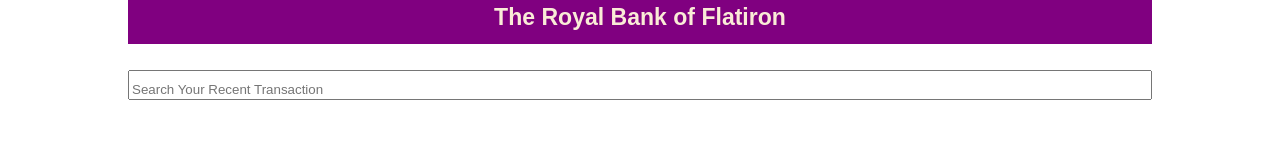
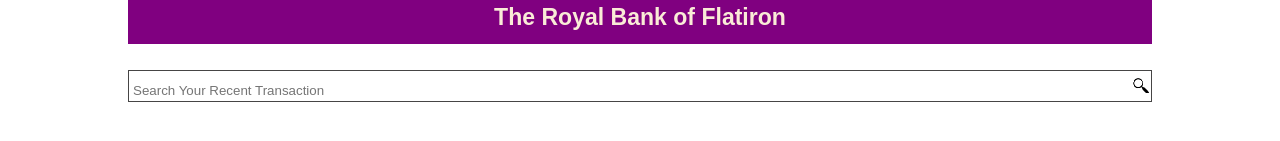
Before and after one commit to joanne-cmd/bank-of-flatiron, a React (Create React App) app: page / in a window 1280 px wide. Shown: the part 173-314 px from the top of the page. Built offline with nearby package versions, Linux system fonts and the light colour scheme.

Commit message:
add an icon

```diff
--- a/public/index.html
+++ b/public/index.html
@@ -15,6 +15,7 @@
       user's mobile device or desktop. See https://developers.google.com/web/fundamentals/web-app-manifest/
     -->
     <link rel="manifest" href="%PUBLIC_URL%/manifest.json" />
+    <link rel="stylesheet" href="https://cdnjs.cloudflare.com/ajax/libs/font-awesome/4.7.0/css/font-awesome.min.css" integrity="sha512-SfTiTlX6kk+qitfevl/7LibUOeJWlt9rbyDn92a1DqWOw9vWG2MFoays0sgObmWazO5BQPiFucnnEAjpAB+/Sw==" crossorigin="anonymous" referrerpolicy="no-referrer" />
     <!--
       Notice the use of %PUBLIC_URL% in the tags above.
       It will be replaced with the URL of the `public` folder during the build.
--- a/src/App.css
+++ b/src/App.css
@@ -22,13 +22,17 @@
 }
 .searchbar input{
   width: 100%;
-
   padding-top: 1%;
+  border: none;
 
 }
 .searchbar{
   width: 80%;
   margin: 2% auto;
   display:block;
+  display: flex;
+  align-items: center;
+  border: 1px solid rgb(70, 69, 69);
+  padding: 2px;
 
 }
--- a/src/App.js
+++ b/src/App.js
@@ -1,5 +1,6 @@
 import React,{ useState } from 'react';
 import './App.css';
+import searchicon from "./search-3-16-removebg-preview.png"
 function Headers(){
   return(
     <div className="heading">
@@ -14,9 +15,11 @@ function Search({searchitem}){
   return(
     <div className='searchbar'>
       <input name="search" value={searchitem}type="text " placeholder='Search Your Recent Transaction' />
+      <img src={searchicon} alt="search icon"/>
     </div>
   )
 }
+
 
 function App() {
   const [ searchitem , setsearchitem]= useState()
```
Also changed, not shown: src/search-3-16-removebg-preview.png (added).
